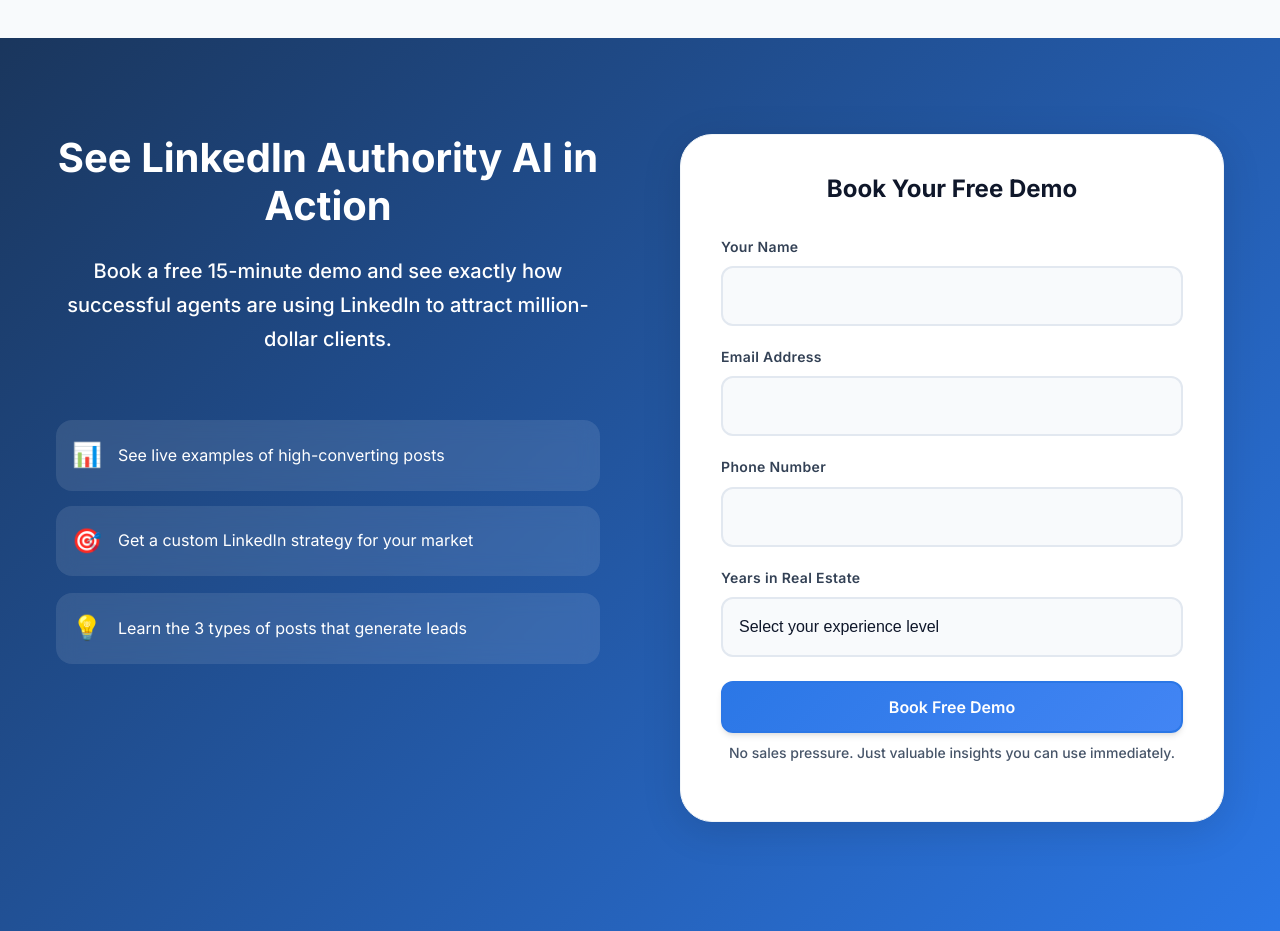
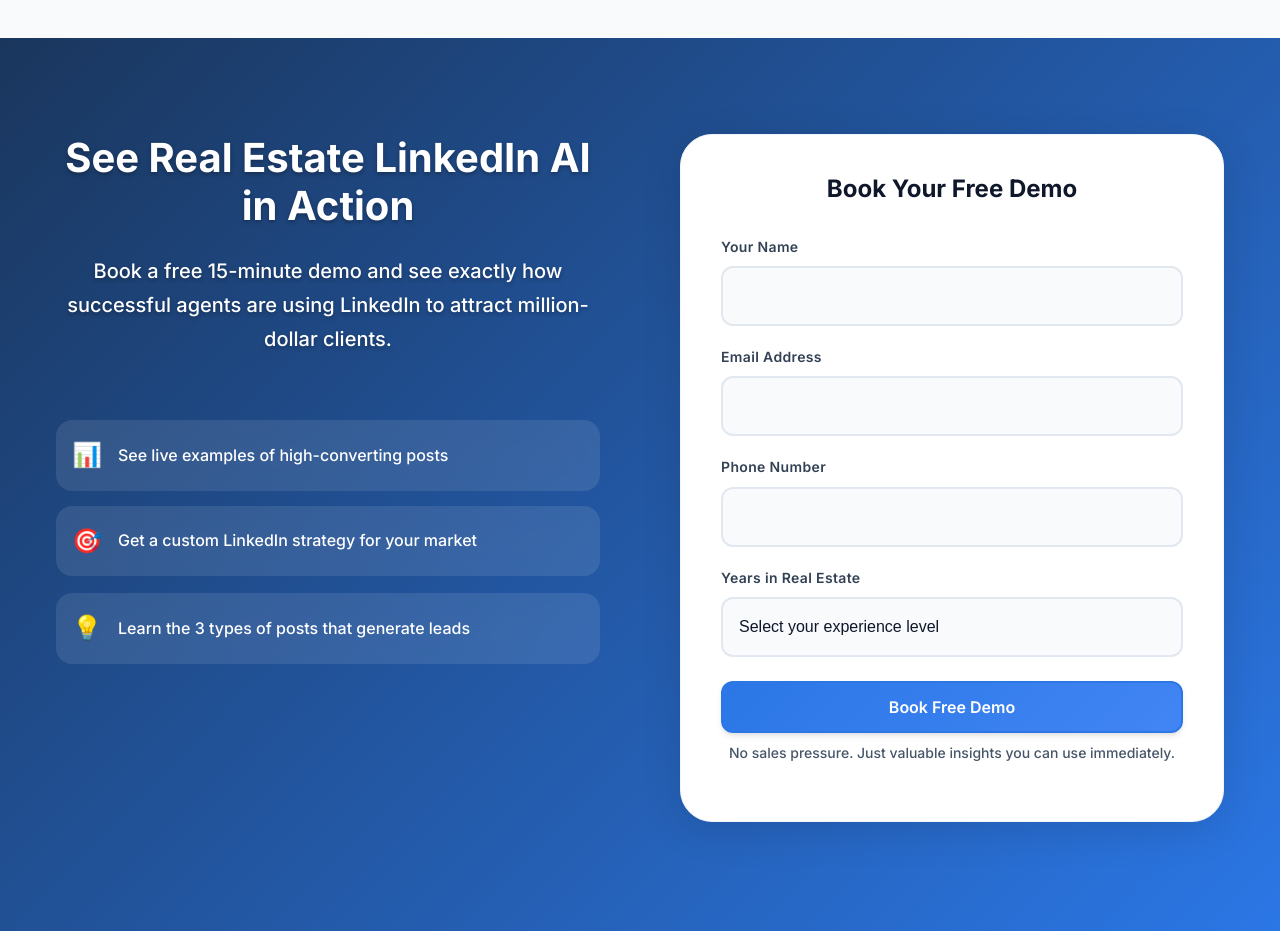
Before and after one commit to Justin-PR/realestatelinkedinai.github.io, a plain HTML site: page index.html in a window 1280 px wide. Shown: the part 6620-7551 px from the top of the page. Drawn offline with Linux system fonts and the light colour scheme.

Commit message:
website tweaks

```diff
--- a/css/main.css
+++ b/css/main.css
@@ -554,7 +554,7 @@
 
 .features .section__title,
 .features .section__subtitle {
-    color: var(--neutral-white);
+    color: var(--neutral-white) !important;
     position: relative;
     z-index: 2;
     text-shadow: 0 2px 4px rgba(0, 0, 0, 0.3);
@@ -834,7 +834,8 @@
 
 .demo .section__title,
 .demo .section__subtitle {
-    color: var(--neutral-white);
+    color: var(--neutral-white) !important;
+    text-shadow: 0 2px 4px rgba(0, 0, 0, 0.3);
 }
 
 .demo__content {
@@ -858,10 +859,16 @@
     background: rgba(255, 255, 255, 0.1);
     border-radius: var(--radius-lg);
     backdrop-filter: blur(10px);
+    color: var(--neutral-white);
 }
 
 .demo__benefit .benefit__icon {
     font-size: 1.5rem;
+}
+
+.demo__benefit span {
+    color: var(--neutral-white);
+    font-weight: 500;
 }
 
 .lead-form--demo {
--- a/index.html
+++ b/index.html
@@ -348,7 +348,7 @@
         <div class="container">
             <div class="demo__content">
                 <div class="demo__text">
-                    <h2 class="section__title">See LinkedIn Authority AI in Action</h2>
+                    <h2 class="section__title">See Real Estate LinkedIn AI in Action</h2>
                     <p class="section__subtitle">Book a free 15-minute demo and see exactly how successful agents are using LinkedIn to attract million-dollar clients.</p>
 
                     <div class="demo__benefits">
```
